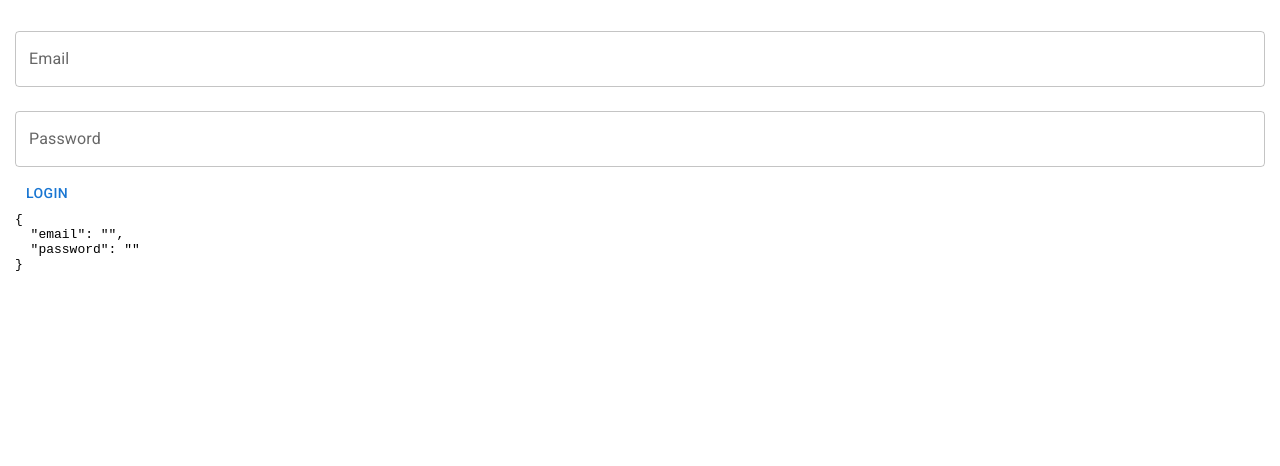
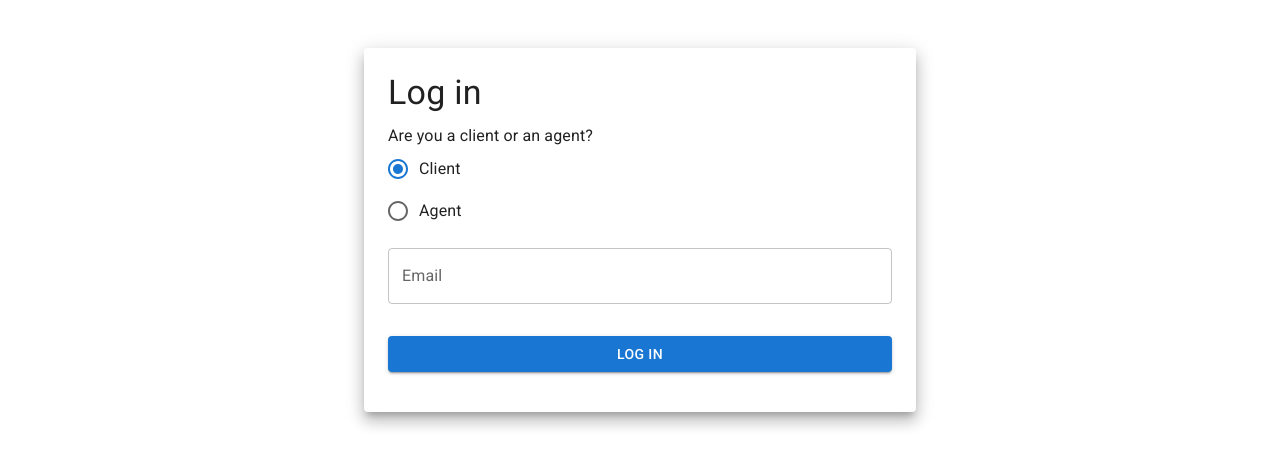
Before and after one commit to monsoonssn/cpsc-471-project, a React (Create React App) app in the folder frontend/: page /login in a window 1280 px wide. Shown: the top 466 px of the page. Built offline with nearby package versions, Linux system fonts and the light colour scheme.

Commit message:
more change

```diff
--- a/frontend/src/components/forms/LoginForm.jsx
+++ b/frontend/src/components/forms/LoginForm.jsx
@@ -1,24 +1,46 @@
-import { Button } from "@mui/material";
+import { RadioGroup, Typography } from "@mui/material";
 import { Form, Formik } from "formik";
 import React from "react";
 import * as yup from "yup";
-import { MaterialTextField } from "../MaterialFormik";
+import axios from "axios";
+import {
+  MaterialButton,
+  MaterialRadio,
+  MaterialTextField,
+} from "../MaterialFormik";
+
+const BASE_URL = process.env.BASE_URL;
 
 const loginSchema = yup.object({
-  email: yup.string().email().required(),
-  password: yup.string().required(),
+  email: yup.string().email("Invalid email").required("Email is required"),
+  client: yup.string().required(),
 });
 
 const LoginForm = () => (
-  // <Card>
   <Formik
     initialValues={{
       email: "",
-      password: "",
+      userType: "client",
     }}
-    onSubmit={(data, { setSubmitting }) => {
+    onSubmit={(values, { setSubmitting }) => {
       setSubmitting(true);
-      console.log(data);
+      if (values.userType === "client") {
+        axios
+          .get(`${BASE_URL}/api/client?client_email=${values.email}`)
+          .then(res => {
+            console.log(res.data);
+            const client = res.data;
+            // localStorage.setItem("client", JSON.stringify(client));
+          });
+      } else {
+        axios
+          .get(`${BASE_URL}/api/agent?agent_email=${values.email}`)
+          .then(res => {
+            console.log(res.data);
+            const agent = res.data;
+            // localStorage.setItem("agent", JSON.stringify(agent));
+          });
+      }
       setSubmitting(false);
     }}
     validationSchema={loginSchema}
@@ -26,26 +48,28 @@ const LoginForm = () => (
     {({ values, isSubmitting }) => (
       <Form>
         <div className="login-group">
+          <Typography sx={{ mt: "10px" }}>
+            Are you a client or an agent?
+          </Typography>
+          <RadioGroup defaultValue="client">
+            <MaterialRadio name="userType" value="client" label="Client" />
+            <MaterialRadio name="userType" value="agent" label="Agent" />
+          </RadioGroup>
           <div className="login-email">
             <MaterialTextField name="email" label="Email" />
           </div>
-          <div className="login-password">
-            <MaterialTextField
-              name="password"
-              type="password"
-              label="Password"
-            />
-          </div>
         </div>
-        <Button disabled={isSubmitting} type="submit">
-          Login
-        </Button>
-        {/* Uncomment below to see object rep of values */}
-        <pre>{JSON.stringify(values, null, 2)}</pre>
+        <MaterialButton
+          variant="contained"
+          fullWidth
+          sx={{ mt: 3, mb: 2 }}
+          disabled={isSubmitting}
+        >
+          Log in
+        </MaterialButton>
       </Form>
     )}
   </Formik>
-  // {/* </Card> */}
 );
 
 export default LoginForm;
--- a/frontend/src/components/forms/SignUpForm.js
+++ b/frontend/src/components/forms/SignUpForm.js
@@ -1,7 +1,16 @@
-import { FormGroup, RadioGroup, Typography } from "@mui/material";
+import CloseIcon from "@mui/icons-material/Close";
+import {
+  Alert,
+  FormGroup,
+  IconButton,
+  RadioGroup,
+  Snackbar,
+  Typography,
+} from "@mui/material";
 import axios from "axios";
 import { Form, Formik } from "formik";
 import React from "react";
+import { Navigate } from "react-router-dom";
 import * as yup from "yup";
 import {
   MaterialButton,
@@ -9,7 +18,6 @@ import {
   MaterialRadio,
   MaterialTextField,
 } from "../MaterialFormik";
-import { htmlEncode } from "../../utils/htmlEncode";
 
 const BASE_URL = "localhost:3001";
 
@@ -51,33 +59,108 @@ SIGNUP_VALIDATION.test("clientCheckboxTest", null, values => {
   );
 });
 
-// This is the base of the multi step sign in form
 const SignUpForm = () => {
+  const [open, setOpen] = React.useState(false);
+  const [submitted, setSubmitted] = React.useState(false);
+
+  const handleClose = (_, reason) => {
+    if (reason === "clickaway") {
+      return;
+    }
+    setOpen(false);
+  };
+
+  if (submitted) {
+    return <Navigate push to="/login" />;
+  }
+
   return (
     <>
-      <UserTypeStep />
-    </>
-  );
-};
-
-const UserTypeStep = () => {
-  return (
       <Formik
         initialValues={INIT_VALUES}
         onSubmit={async (values, { setSubmitting }) => {
           // await new Promise(r => setTimeout(r, 500));
           setSubmitting(true);
-        axios.get(`${BASE_URL}/api/client?client_email=${values.email}`).then(res => {
-          if (res) {
-            console.log(res);
+          if (values.userType === "client") {
+            axios
+              .get(`http://${BASE_URL}/api/client?client_email=${values.email}`)
+              .then(res => {
+                if (res.data) {
+                  setOpen(true);
+                } else {
+                  let createdClient;
+                  axios
+                    .post(`http://${BASE_URL}/api/client`, {
+                      email: values.email,
+                      fname: values.firstName,
+                      lname: values.lastName,
+                      phone_num: values.phoneNumber,
+                    })
+                    .then(res => {
+                      createdClient = res.data;
+                      console.dir(createdClient);
+
+                      if (values.buyer) {
+                        axios.post(`http://${BASE_URL}/api/buyer`, {
+                          id: createdClient.id,
+                        });
+                      }
+
+                      if (values.seller) {
+                        axios.post(`http://${BASE_URL}/api/seller`, {
+                          id: createdClient.id,
+                        });
+                      }
+
+                      if (values.renter) {
+                        axios.post(`http://${BASE_URL}/api/renter`, {
+                          id: createdClient.id,
+                        });
+                      }
+
+                      if (values.landlord) {
+                        axios.post(`http://${BASE_URL}/api/landlord`, {
+                          id: createdClient.id,
+                        });
+                      }
+
+                      setSubmitted(true);
+                    })
+                    .catch(err => {
+                      console.log(err);
+                    });
                 }
               });
-        alert(JSON.stringify(values, null, 2));
+          } else {
+            console.log("Not a client");
+            axios
+              .get(`http://${BASE_URL}/api/agent?agent_email=${values.email}`)
+              .then(res => {
+                if (res.data) {
+                  setOpen(true);
+                } else {
+                  axios
+                    .post(`http://${BASE_URL}/api/agent`, {
+                      email: values.email,
+                      fname: values.firstName,
+                      lname: values.lastName,
+                      phone_num: values.phoneNumber,
+                    })
+                    .then(_ => {
+                      setSubmitted(true);
+                    })
+                    .catch(err => {
+                      console.log(err);
+                    });
+                }
+              });
+          }
+          // alert(JSON.stringify(values, null, 2));
           setSubmitting(false);
         }}
         validationSchema={SIGNUP_VALIDATION}
       >
-      {({ values }) => {
+        {({ values, isSubmitting }) => {
           return (
             <Form>
               <Typography sx={{ mt: "10px" }}>
@@ -129,11 +212,10 @@ const UserTypeStep = () => {
                 }
               })()}
               <MaterialButton
-              type="submit"
                 variant="contained"
                 fullWidth
                 sx={{ mt: 3, mb: 2 }}
-              // disabled={Formik.isSubmitting}
+                disabled={isSubmitting}
               >
                 Sign Up
               </MaterialButton>
@@ -142,6 +224,32 @@ const UserTypeStep = () => {
           );
         }}
       </Formik>
+      <Snackbar
+        anchorOrigin={{
+          vertical: "bottom",
+          horizontal: "right",
+        }}
+        open={open}
+        autoHideDuration={5000}
+        onClose={handleClose}
+        action={
+          <>
+            <IconButton
+              size="small"
+              aria-label="close"
+              color="inherit"
+              onClick={handleClose}
+            >
+              <CloseIcon fontSize="small" />
+            </IconButton>
+          </>
+        }
+      >
+        <Alert onClose={handleClose} severity="warning" sx={{ width: "100%" }}>
+          A user with that email already exists!
+        </Alert>
+      </Snackbar>
+    </>
   );
 };
 
--- a/frontend/src/routes/Login.jsx
+++ b/frontend/src/routes/Login.jsx
@@ -1,11 +1,22 @@
+import { Container, Paper, Typography } from "@mui/material";
 import React from "react";
 // import Footer from "../components/Footer";
 import LoginForm from "../components/forms/LoginForm";
 
+const elevation = 10;
+
 const Login = () => (
-    <div className="login">
+  <Container component="main" maxWidth="sm" sx={{ mb: 4 }}>
+    <Paper
+      elevation={elevation}
+      sx={{ my: { xs: 3, md: 6 }, p: { xs: 2, md: 3 } }}
+    >
+      <Typography component="h1" variant="h4">
+        Log in
+      </Typography>
       <LoginForm />
-    </div>
+    </Paper>
+  </Container>
 );
 
 export default Login;
```
Also changed, not shown: 2 other files (tests, documents, lock files or other folders). Lines whose indentation alone changed are shown as unchanged.
